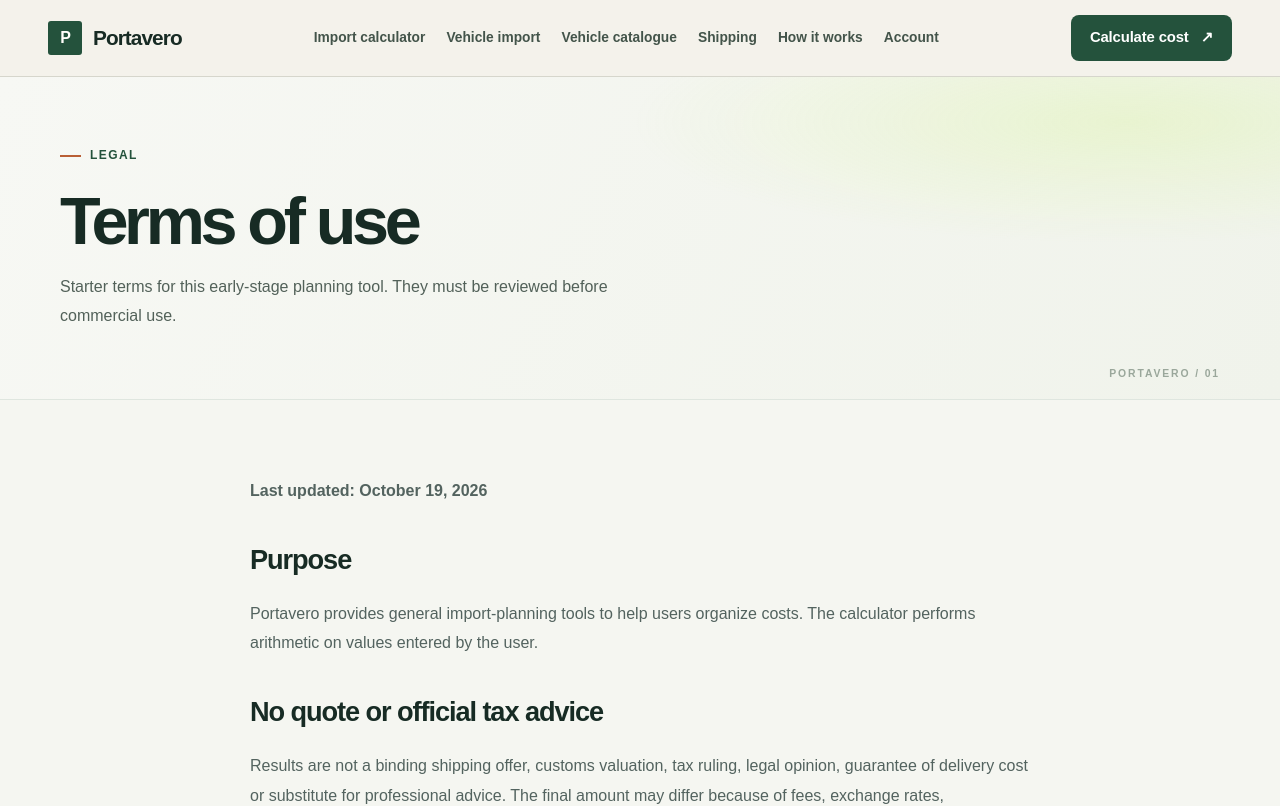
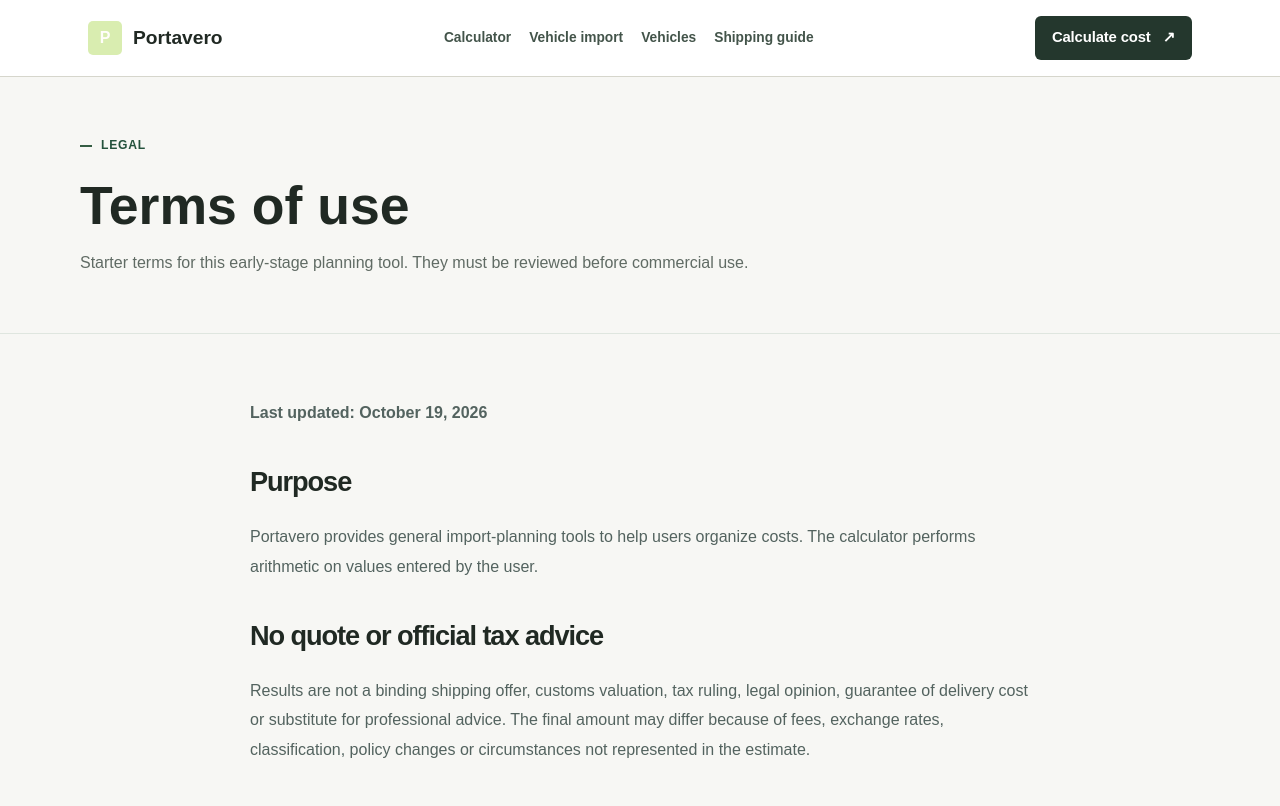
Before and after one commit to GIORGIO2032Q4E/portavero, a Next.js app: page /terms in a window 1280 px wide. Shown: the top 806 px of the page. Built offline with nearby package versions, Linux system fonts and the light colour scheme; no server answers.

Commit message:
Simplify Portavero interface
Use a simpler visual style and shorter main navigation while keeping existing pages and tools.

```diff
--- a/src/app/globals.css
+++ b/src/app/globals.css
@@ -1464,3 +1464,140 @@ p,
   .catalog-toolbar { align-items: stretch; flex-direction: column; gap: 10px; }
   .catalog-count { white-space: normal; }
 }
+
+
+/* Keep the interface plain and easy to maintain. */
+:root {
+  --paper: #f7f7f4;
+  --surface: #fff;
+  --ink: #202923;
+  --muted: #606b64;
+  --line: #dfe3dc;
+  --green: #d9edb0;
+  --green-deep: #355d43;
+  --green-soft: #eef3e8;
+  --orange: #d98b5f;
+  --dark: #24372d;
+  --radius: 8px;
+  --shadow: none;
+}
+
+body {
+  font-family: Arial, Helvetica, sans-serif;
+  font-size: 16px;
+  line-height: 1.6;
+  background: var(--paper);
+  color: var(--ink);
+}
+
+h1, h2, h3, .brand, .route-title, .result-total {
+  font-family: Arial, Helvetica, sans-serif;
+  letter-spacing: normal;
+  line-height: 1.25;
+}
+
+h1 { font-size: clamp(2.2rem, 4.8vw, 3.5rem); }
+h2 { font-size: clamp(1.7rem, 3vw, 2.35rem); }
+h3 { font-size: 1.15rem; }
+
+.site-header {
+  position: relative;
+  background: #fff;
+  backdrop-filter: none;
+  box-shadow: none;
+}
+
+.header-inner { max-width: 1160px; }
+.brand { font-size: 1.2rem; font-weight: 700; }
+.brand-mark { border-radius: 5px; background: var(--green); }
+.main-nav { gap: 18px; }
+.main-nav .nav-link::after { display: none; }
+.main-nav .nav-link.is-active { color: var(--green-deep); text-decoration: underline; text-underline-offset: 5px; }
+
+.button {
+  min-height: 44px;
+  padding: 0 16px;
+  border-radius: 6px;
+  box-shadow: none !important;
+  transform: none !important;
+  transition: background-color .15s ease, border-color .15s ease;
+}
+.button-dark { background: var(--dark); }
+.button-green { background: var(--green); }
+.button:hover { transform: none; }
+.button:active { transform: none; }
+
+.container { width: min(1120px, calc(100% - 40px)); }
+.section { padding-block: 64px; }
+.page-hero {
+  padding-block: 52px 40px;
+  background: transparent;
+}
+.page-hero::after { display: none; }
+.page-hero h1 { max-width: 760px; font-size: clamp(2.2rem, 4.5vw, 3.35rem); letter-spacing: normal; }
+.page-hero p { max-width: 700px; line-height: 1.65; }
+.eyebrow { letter-spacing: .06em; font-size: .76rem; }
+.eyebrow::before { width: 12px; background: var(--green-deep); }
+
+.panel, .feature-card, .catalog-card, .simple-example {
+  border: 1px solid var(--line);
+  border-radius: 8px;
+  box-shadow: none;
+}
+.panel { padding: 24px; }
+.feature-card { min-height: 0; transition: none; }
+.feature-card:hover { transform: none; box-shadow: none; }
+.feature-icon { border-radius: 6px; background: var(--green-soft); }
+.tool-layout { grid-template-columns: minmax(0, 1.1fr) minmax(280px, .9fr); gap: 20px; }
+.result-panel {
+  position: static;
+  border: 0;
+  border-radius: 8px;
+  padding: 24px;
+  background: var(--dark);
+  box-shadow: none;
+}
+.result-panel::before { display: none; }
+.result-total { font-size: clamp(2.2rem, 4vw, 3rem); letter-spacing: normal; }
+.disclaimer { border-radius: 6px; line-height: 1.55; }
+.vehicle-panel {
+  padding: 24px;
+  border: 1px solid var(--line);
+  border-radius: 8px;
+  box-shadow: none;
+}
+.step-chip { border-radius: 6px; }
+.vehicle-panel .field input,
+.vehicle-panel .field select,
+.section-tint .field input {
+  min-height: 46px;
+  border-radius: 6px;
+  background: #fff;
+}
+.vehicle-panel .notice { border-left: 3px solid var(--orange); border-radius: 0 6px 6px 0; }
+.section-tint { background: #eff1eb; }
+.section-tint .panel { border: 1px solid var(--line); border-radius: 8px; box-shadow: none; }
+.notice { border-radius: 0 6px 6px 0; line-height: 1.6; }
+.callout { border-radius: 8px; }
+.catalog-card { background: #fff; }
+.catalog-grid { gap: 14px; }
+.simple-hero { padding-block: 58px; }
+.simple-hero-grid { gap: 42px; }
+.simple-status { border-radius: 3px; background: #fff; }
+.simple-example { background: #fff; }
+.simple-how-section { background: #eff1eb; }
+.site-footer { background: #fff; }
+
+
+@media (max-width: 760px) {
+  .container { width: min(100% - 32px, 1120px); }
+  .section { padding-block: 48px; }
+  .page-hero { padding-block: 40px 30px; }
+  .panel, .vehicle-panel, .result-panel { padding: 18px; }
+  .tool-layout { grid-template-columns: 1fr; }
+  .simple-hero { padding-block: 42px; }
+}
+
+@media (prefers-reduced-motion: reduce) {
+  *, *::before, *::after { transition: none !important; }
+}
--- a/src/components/SiteHeader.tsx
+++ b/src/components/SiteHeader.tsx
@@ -5,12 +5,10 @@ import { usePathname } from "next/navigation";
 import { useState } from "react";
 
 const navigation = [
-  { href: "/calculator", label: "Import calculator" },
+  { href: "/calculator", label: "Calculator" },
   { href: "/vehicle-import", label: "Vehicle import" },
-  { href: "/vehicles", label: "Vehicle catalogue" },
-  { href: "/shipping", label: "Shipping" },
-  { href: "/how-it-works", label: "How it works" },
-  { href: "/account", label: "Account" }
+  { href: "/vehicles", label: "Vehicles" },
+  { href: "/shipping", label: "Shipping guide" }
 ];
 
 export default function SiteHeader() {
```
